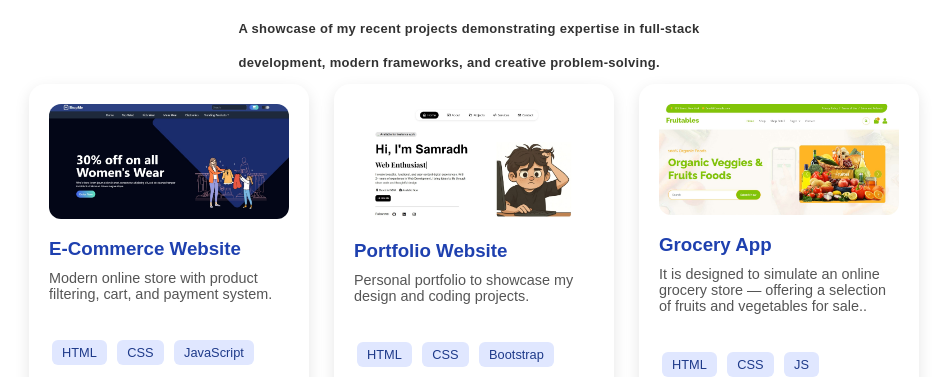
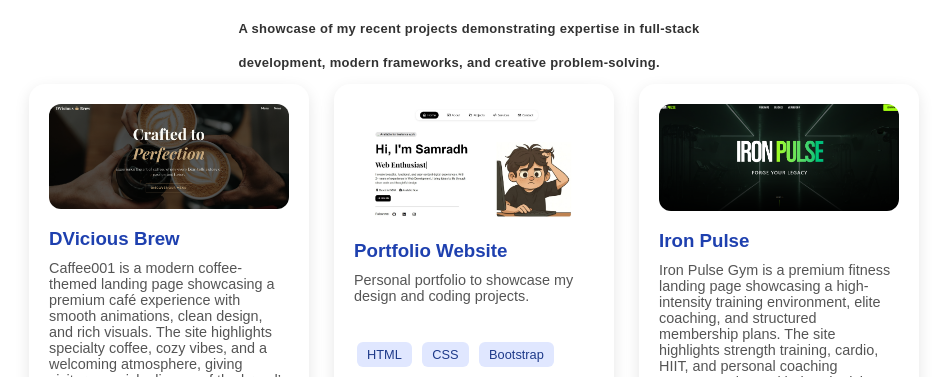
Before and after one commit to vs-sam007/Portfolio-1, a plain HTML site: page index.html in a window 1280 px wide. Shown: the part 2156-2533 px from the top of the page, without its empty margins (171-1119 px from the left). Drawn offline with nearby package versions, Linux system fonts and the light colour scheme; a web font is replaced by a local one.

Commit message:
project changes

```diff
--- a/index.html
+++ b/index.html
@@ -148,9 +148,9 @@
         <div class="projects-container">
 
     <div class="project-card">
-      <img src="images/ecommerce.jpg" alt="E-Commerce Website">
-      <h3>E-Commerce Website</h3>
-      <p>Modern online store with product filtering, cart, and payment system.</p>
+      <img src="images/coffee.png" alt="Caffee Website">
+      <h3>DVicious Brew</h3>
+      <p>Caffee001 is a modern coffee-themed landing page showcasing a premium café experience with smooth animations, clean design, and rich visuals. The site highlights specialty coffee, cozy vibes, and a welcoming atmosphere, giving visitors a quick glimpse of the brand’s style, menu feel, and overall coffee culture in a simple and engaging way.</p>
       <div class="skills">
         <a href="#">HTML</a>
         <a href="#">CSS</a>
@@ -176,11 +176,11 @@
     </div>
 
     <div class="project-card">
-      <img src="images/fruitables.jpg" alt="Fruits App">
-      <h3>Grocery App</h3>
-      <p>It is designed to simulate an online grocery store — offering a selection of fruits and vegetables for sale..</p>
+      <img src="images/iron pulse.png" alt="Gym Website">
+      <h3>Iron Pulse</h3>
+      <p>Iron Pulse Gym is a premium fitness landing page showcasing a high-intensity training environment, elite coaching, and structured membership plans. The site highlights strength training, cardio, HIIT, and personal coaching programs, along with tiered pricing options designed to help users start their fitness journey and achieve real, measurable results.</p>
       <div class="skills">
-        <a href="#">HTML</a>
+        <a href="#">TypeScript</a>
         <a href="#">CSS</a>
         <a href="#">JS</a>
       </div>
```
Also changed, not shown: images/coffee.png (added), images/iron pulse.png (added).
